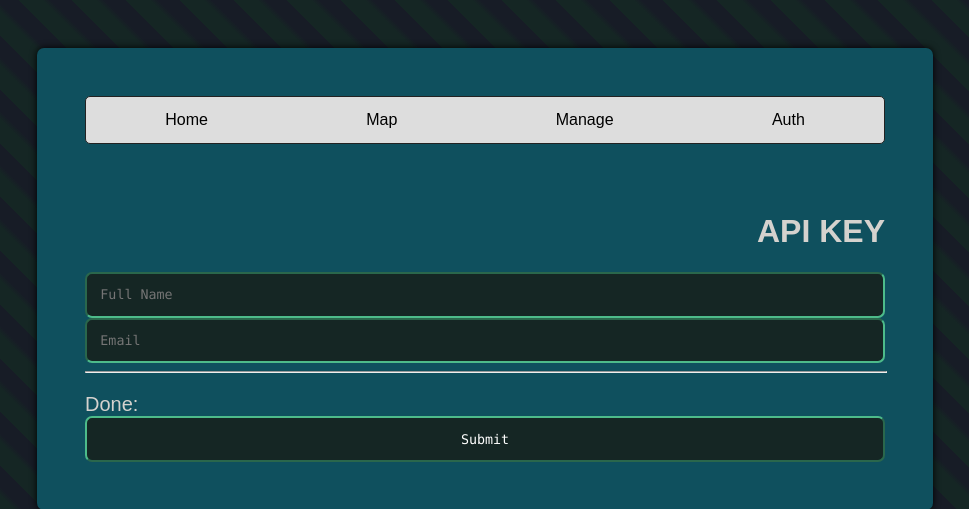
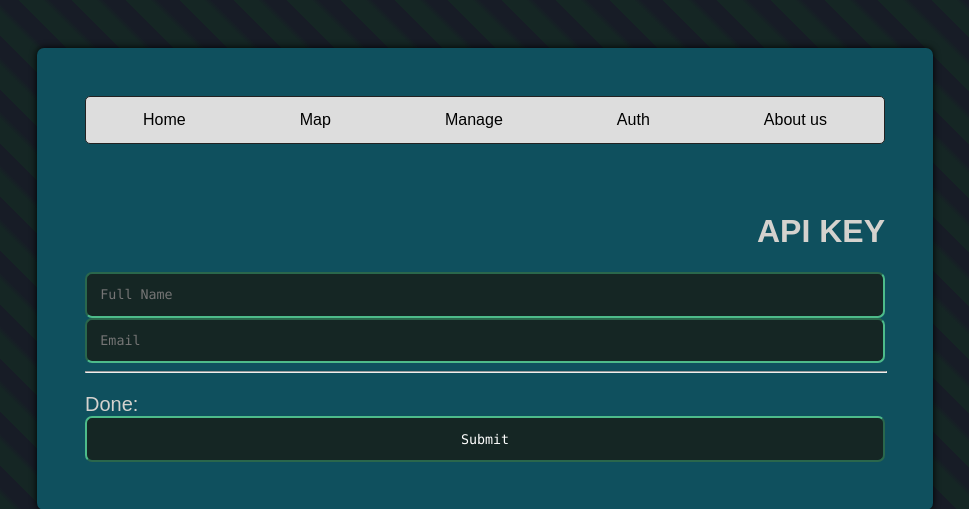
Before and after one commit to leppan02/OPENHACK2020, a Flask app: template nginx/templates/auth.html in a window 1280 px wide. Shown: the top 509 px of the page, without its empty margins (155-1124 px from the left). Run offline with Flask 2, Linux system fonts and the light colour scheme; the template is opened without the code that fills it, so the values that code supplies are empty.

Commit message:
about us link to all pages

```diff
--- a/nginx/templates/auth.html
+++ b/nginx/templates/auth.html
@@ -53,6 +53,7 @@
                     <li><a href="map.html">Map</a></li>
                     <li><a href="manage.html">Manage</a></li>
                     <li><a href="auth.html">Auth</a></li>
+                    <li><a href="aboutus.html">About us</a></li>
                 </ul>
             </div>
         </div>
--- a/nginx/templates/index.html
+++ b/nginx/templates/index.html
@@ -47,6 +47,7 @@ tr:nth-child(odd) {
                     <li><a href="map.html">Map</a></li>
                     <li><a href="manage.html">Manage</a></li>
                     <li><a href="auth.html">Auth</a></li>
+                    <li><a href="aboutus.html">About us</a></li>
                 </ul>
             </div>
         </div>
--- a/nginx/templates/manage.html
+++ b/nginx/templates/manage.html
@@ -79,6 +79,7 @@ tr:nth-child(odd) {
                     <li><a href="map.html">Map</a></li>
                     <li><a href="manage.html">Manage</a></li>
                     <li><a href="auth.html">Auth</a></li>
+                    <li><a href="aboutus.html">About us</a></li>
                 </ul>
             </div>
         </div>
--- a/nginx/templates/map.html
+++ b/nginx/templates/map.html
@@ -109,6 +109,7 @@
                 <li><a href="map.html">Map</a></li>
                 <li><a href="manage.html">Manage</a></li>
                 <li><a href="auth.html">Auth</a></li>
+                <li><a href="aboutus.html">About us</a></li>
             </ul>
         </div>
     </div>
```
